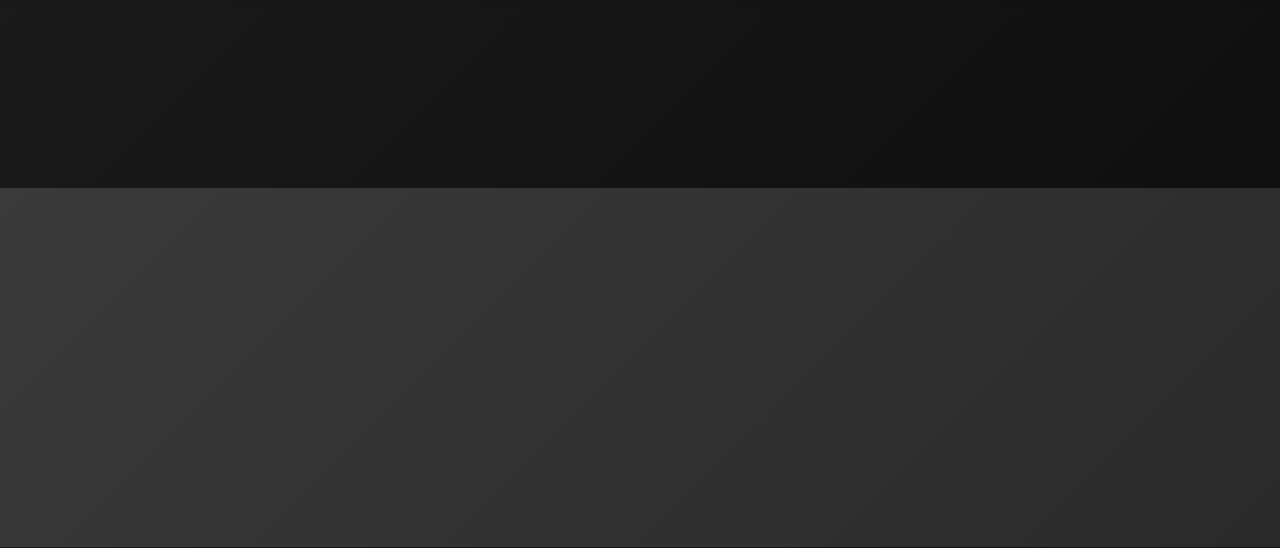
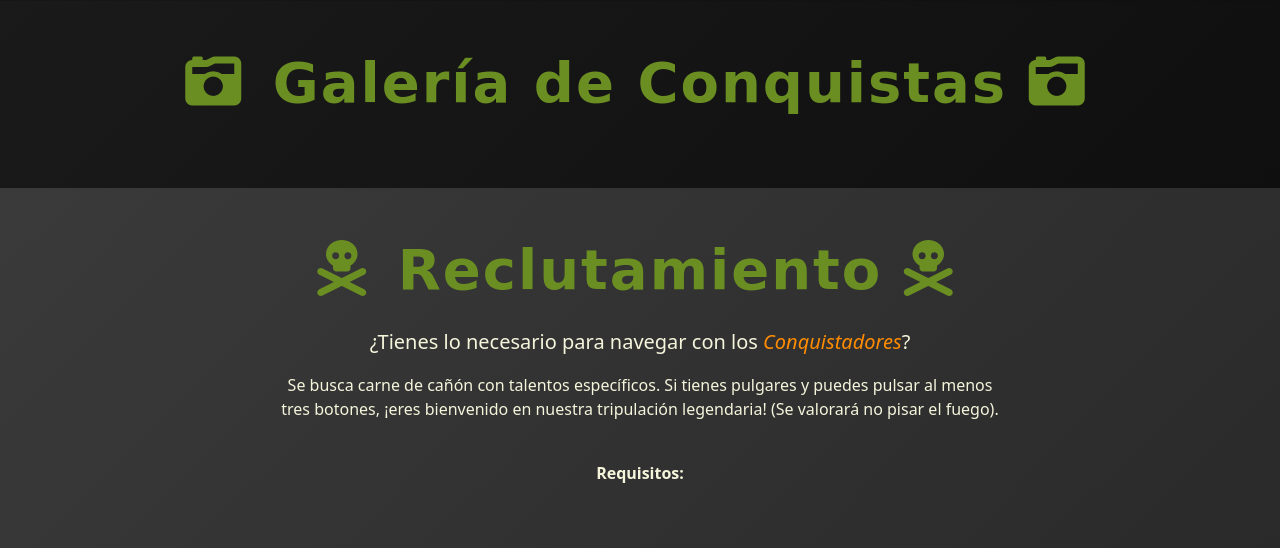
Before and after one commit to ConquistadoresTWoW/conquistadores.org, a Django app: page / in a window 1280 px wide. Shown: the part 1287-1835 px from the top of the page. Run offline with Django 5.2, Linux system fonts and the light colour scheme; data that the repository does not hold is empty; some libraries are stand-ins or nearby versions; some web fonts are replaced.

Commit message:
fix: cta for recruitment

```diff
--- a/conquistadores/templates/landing/partials/recruitment.html
+++ b/conquistadores/templates/landing/partials/recruitment.html
@@ -6,9 +6,11 @@
         <h2 class="display-4 fw-bold text-wow-green mb-4 pirate-title">
           <i class="fa-solid fa-skull-crossbones me-2"></i> {% translate "Reclutamiento" %} <i class="fa-solid fa-skull-crossbones me-2"></i>
         </h2>
-        <p class="lead mb-5">
+        <p class="lead">
           {% translate "¿Tienes lo necesario para navegar con los" %} <span class="spanish-accent">Conquistadores</span>?
-          {% translate "Buscamos valientes conquistadores para unirse a nuestra tripulación legendaria." %}
+        </p>
+        <p>
+          {% translate "Se busca carne de cañón con talentos específicos. Si tienes pulgares y puedes pulsar al menos tres botones, ¡eres bienvenido en nuestra tripulación legendaria! (Se valorará no pisar el fuego)." %}
         </p>
       </div>
     </div>
@@ -26,7 +28,9 @@
               </div>
               <div class="col-md-9">
                 <div class="card-body">
-                  <h5 class="card-title">{{ class.name }} <span class="float-end badge rounded-pill {% if class.priority == "H" %}text-bg-danger{% else %}text-bg-success{% endif %} ">{{ class.get_priority_display }}</span></h5>
+                  <h5 class="card-title">
+                    {{ class.name }} <span class="float-end badge rounded-pill {% if class.priority == "H" %}text-bg-danger{% else %}text-bg-success{% endif %} ">{{ class.get_priority_display }}</span>
+                  </h5>
                 </div>
               </div>
             </div>
```
